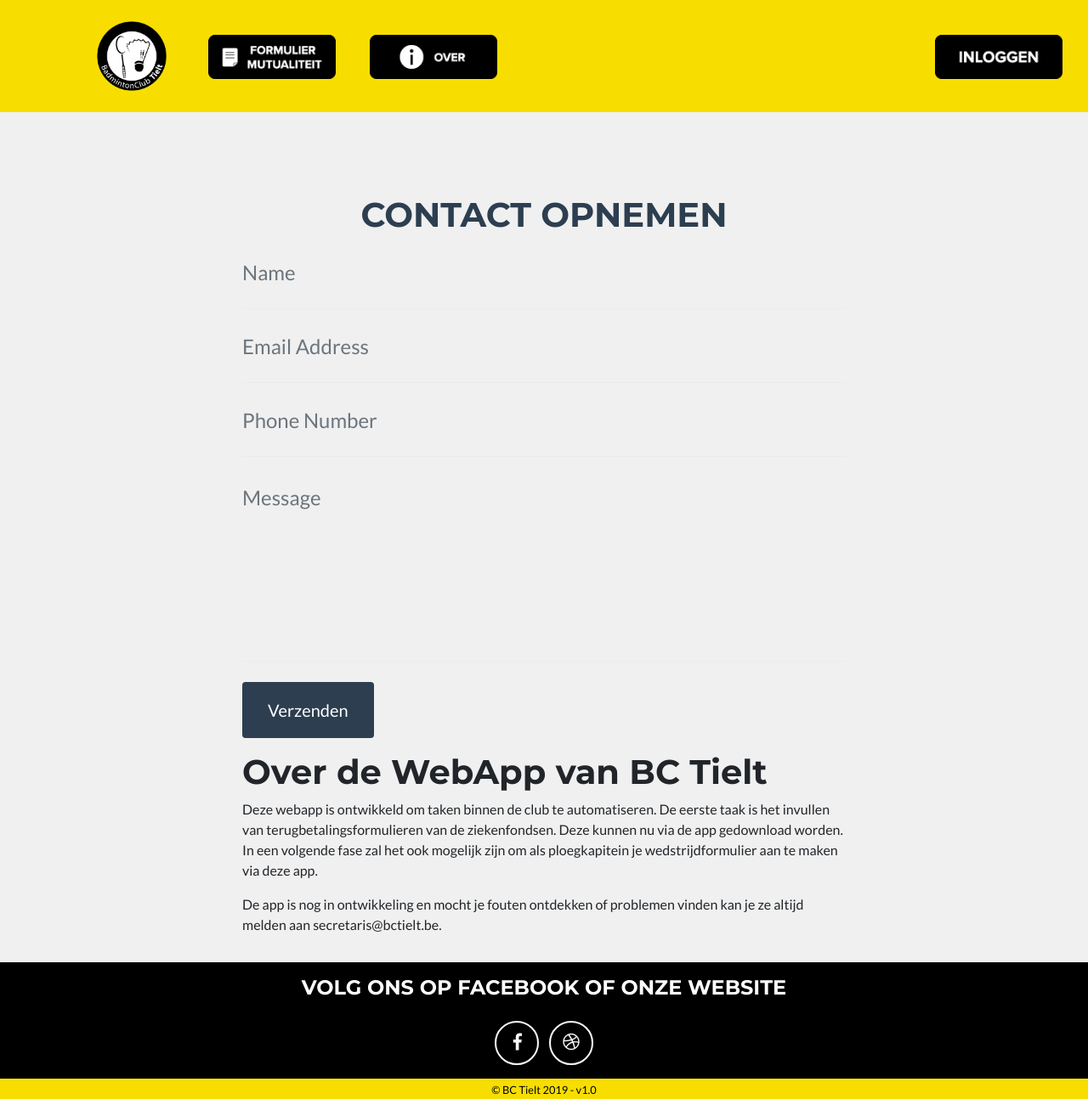
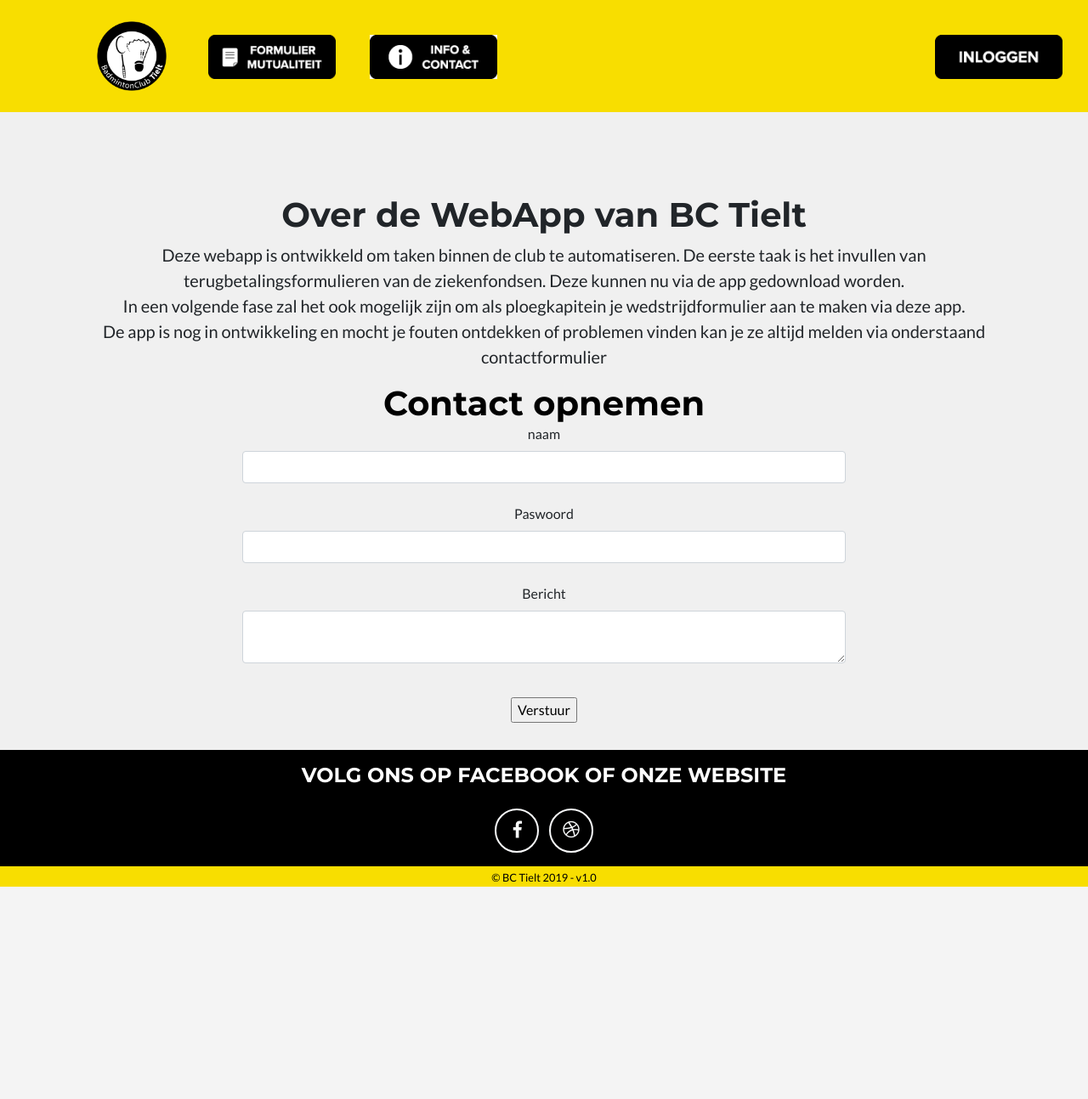
Before and after one commit to kvanhastel/BMTapp, a Flask app: page /info in a window 1280 px wide. Shown: the whole page at 85% size. After the commit the page ends 1044 px from the top, so only its background shows below. Run offline with Flask 2, Linux system fonts and the light colour scheme; parts of the project's set-up code (start-up, migrations or seed data) failed here and were passed over; some libraries are stand-ins or nearby versions.

Commit message:
contact en info formulier aanmaken

```diff
--- a/app/forms.py
+++ b/app/forms.py
@@ -1,5 +1,5 @@
 from flask_wtf import FlaskForm
-from wtforms import StringField, PasswordField, BooleanField, SubmitField, RadioField, SelectField
+from wtforms import StringField, PasswordField, BooleanField, SubmitField, RadioField, SelectField, TextAreaField
 from wtforms.validators import ValidationError, DataRequired, EqualTo, InputRequired
 from app.models import Gebruiker, Ploeg, Speler
 from app import Config, db
@@ -10,6 +10,12 @@ class LoginForm(FlaskForm):
     password = PasswordField('Paswoord', validators=[DataRequired(message="Geen paswoord opgegeven")])
     remember_me = BooleanField('Onthoud')
     submit = SubmitField('Log In')
+
+class ContactForm(FlaskForm):
+    name = StringField('naam', validators=[DataRequired(message="Geen naam opgegeven")])
+    email = StringField('Paswoord', validators=[DataRequired(message="Geen e-mail opgegeven")])
+    message = TextAreaField('Bericht')
+    submit = SubmitField('Verstuur')
 
 
 class RegistrationForm(FlaskForm):
--- a/app/routes.py
+++ b/app/routes.py
@@ -1,13 +1,15 @@
 from flask import Flask, render_template, json, redirect, url_for, flash, request
 from flask_login import current_user, login_user, logout_user, login_required
-from app.forms import TerugbetalingsForm, LoginForm, BasisloegenForm, DatabaseForm, RegistrationForm
+from app.forms import TerugbetalingsForm, LoginForm, BasisloegenForm, DatabaseForm, RegistrationForm, ContactForm
 from app.models import Gebruiker, Speler
 from app.ziekenfonds import maak_document_ziekenfonds
+from app.verzendbericht import verzend_bericht
 import time, datetime
 from werkzeug.urls import url_parse
 from sqlalchemy import or_, and_
 from functools import wraps
 from app import db, importeerdata
+
 
 import os
 
@@ -134,9 +136,19 @@ def administratie():
         return redirect(url_for('administratie'))
     return render_template('administratie.html', title='Administratie', database_update_form=database_update_form)
 
-@app.route('/info')
+@app.route('/info', methods=['GET', 'POST'])
 def info():
-    return render_template('info.html')
+
+    contact_form = ContactForm()
+
+    if contact_form.validate_on_submit():
+        name = contact_form.name.data
+        email = contact_form.email.data
+        message = contact_form.message.data
+        verzend_bericht(name, email, message)
+        flash('Je bericht is verstuurd en je krijgt zo snel mogelijk antwoord', 'success')
+        return redirect(url_for('info'))
+    return render_template('info.html', contact_form=contact_form)
 
 @app.route('/test')
 def test():
--- a/app/templates/info.html
+++ b/app/templates/info.html
@@ -2,62 +2,40 @@
 
 {% block content %}
     <!-- Contact Section -->
-    <section id="contact">
-        <div class="container">
-            <h1 class="text-center text-uppercase text-secondary mb-0">Contact opnemen</h1>
+    <section class="bg-primary text-black-70 mb-0" id="info">
+        <div class="container text-center">
+            <h1>Over de WebApp van BC Tielt</h1>
+            <p class="lead">Deze webapp is ontwikkeld om taken binnen de club te automatiseren. De eerste taak is het invullen van
+                terugbetalingsformulieren van de ziekenfondsen. Deze kunnen nu via de app gedownload worden. <br>
+                In een volgende fase zal het ook mogelijk zijn om als ploegkapitein je wedstrijdformulier aan te maken via
+                deze app.<br>
+                De app is nog in ontwikkeling en mocht je fouten ontdekken of problemen vinden kan je ze altijd melden via onderstaand contactformulier
+            </p>
+        </div>
+        <div class="container text-center">
+            <h1 class="bg-primary text-black-70 mb-0" id="contact">Contact opnemen</h1>
             <div class="row">
                 <div class="col-lg-8 mx-auto">
-                    <!-- To configure the contact form email address, go to mail/contact_me.php and update the email address in the PHP file on line 19. -->
-                    <!-- The form should work on most web servers, but if the form is not working you may need to configure your web server differently. -->
-                    <form name="sentMessage" id="contactForm" novalidate="novalidate">
-                        <div class="control-group">
-                            <div class="form-group floating-label-form-group controls mb-0 pb-2">
-                                <label>Naam</label>
-                                <input class="form-control" id="name" type="text" placeholder="Name" required="required"
-                                    data-validation-required-message="Please enter your name.">
-                                <p class="help-block text-danger"></p>
-                            </div>
+                    {% from "includes/_formhelpers.html" import render_field, render_radio_field, render_dropdown_field %}
+                    <form method="POST" action="">
+                            {{ contact_form.hidden_tag() }}
+                        <div class="form-group">
+                            {{ render_field(contact_form.name, class_="form-control")}}<br>
+                            {% for error in contact_form.name.errors %}
+                            <span style="color: red;">{{ error }}</span>
+                            {% endfor %}
+                            {{ render_field(contact_form.email, class_="form-control")}}<br>
+                            {% for error in contact_form.email.errors %}
+                            <span style="color: red;">{{ error }}</span>
+                            {% endfor %}
+                            {{ render_field(contact_form.message, class_="form-control")}}<br>
+                            {% for error in contact_form.message.errors %}
+                            <span style="color: red;">{{ error }}</span>
+                            {% endfor %}
                         </div>
-                        <div class="control-group">
-                            <div class="form-group floating-label-form-group controls mb-0 pb-2">
-                                <label>Emailadres</label>
-                                <input class="form-control" id="email" type="email" placeholder="Email Address" required="required"
-                                    data-validation-required-message="Please enter your email address.">
-                                <p class="help-block text-danger"></p>
-                            </div>
-                        </div>
-                        <div class="control-group">
-                            <div class="form-group floating-label-form-group controls mb-0 pb-2">
-                                <label>Telefoonnummer</label>
-                                <input class="form-control" id="phone" type="tel" placeholder="Phone Number" required="required"
-                                    data-validation-required-message="Please enter your phone number.">
-                                <p class="help-block text-danger"></p>
-                            </div>
-                        </div>
-                        <div class="control-group">
-                            <div class="form-group floating-label-form-group controls mb-0 pb-2">
-                                <label>Bericht</label>
-                                <textarea class="form-control" id="message" rows="5" placeholder="Message" required="required"
-                                    data-validation-required-message="Please enter a message."></textarea>
-                                <p class="help-block text-danger"></p>
-                            </div>
-                        </div>
-                        <br>
-                        <div id="success"></div>
                         <div class="form-group">
-                            <button type="submit" class="btn btn-primary btn-xl" id="sendMessageButton">Verzenden</button>
-                        </div>
-                    </form>
-                    <h1>Over de WebApp van BC Tielt</h1>
-                    <p>Deze webapp is ontwikkeld om taken binnen de club te automatiseren. De eerste taak is het invullen van
-                        terugbetalingsformulieren van de ziekenfondsen. Deze kunnen nu via de app gedownload worden. <br>
-                        In een volgende fase zal het ook mogelijk zijn om als ploegkapitein je wedstrijdformulier aan te maken via
-                        deze app.
-                    </p>
-                    <p>
-                        De app is nog in ontwikkeling en mocht je fouten ontdekken of problemen vinden kan je ze altijd melden aan
-                        secretaris@bctielt.be.
-                    </p>
+                        <p>{{ contact_form.submit() }}</p>
+                        </form>
                 </div>
             </div>
         </div>
--- a/app/templates/layout.html
+++ b/app/templates/layout.html
@@ -81,11 +81,11 @@
             {% endif %}
             {% if current_user.rechten == 'administrator' %}
             <li class="nav-item mx-0 mx-lg-1">
-              <a id="lager" class="nav-link py-3 px-0 px-lg-3 rounded js-scroll-trigger text-center" href="{{ url_for('administratie') }}">Administratie</a>
+              <a id="lager" class="nav-link py-3 px-0 px-lg-3 rounded js-scroll-trigger text-center" href="{{ url_for('administratie') }}"><img class="d-block mx-auto" src="./static/img/admin.png" width="150" alt="Info"></a>
             </li>
             {% endif %}
             <li class="nav-item mx-0 mx-lg-1">
-              <a id="lager" class="nav-link py-3 px-0 px-lg-3 rounded js-scroll-trigger text-center" href="{{ url_for('info') }}"><img class="d-block mx-auto" src="./static/img/info.png" width="150" alt="Info"></a>
+              <a id="lager" class="nav-link py-3 px-0 px-lg-3 rounded js-scroll-trigger text-center" href="{{ url_for('info') }}"><img class="d-block mx-auto" src="./static/img/infocontact.png" width="150" alt="Info"></a>
             </li>
             {% if current_user.is_anonymous %}
             <li class="nav-item mx-0 mx-lg-1 nav-item-right">
```
Also changed, not shown: app/config.py (+7 -0 lines), app/verzendbericht.py (added, +17 -0 lines), app/app.db, app/static/img/admin.png (added), app/static/img/contact.png (deleted), app/static/img/info.png (deleted), app/static/img/infocontact.png (added), 1 other file.
